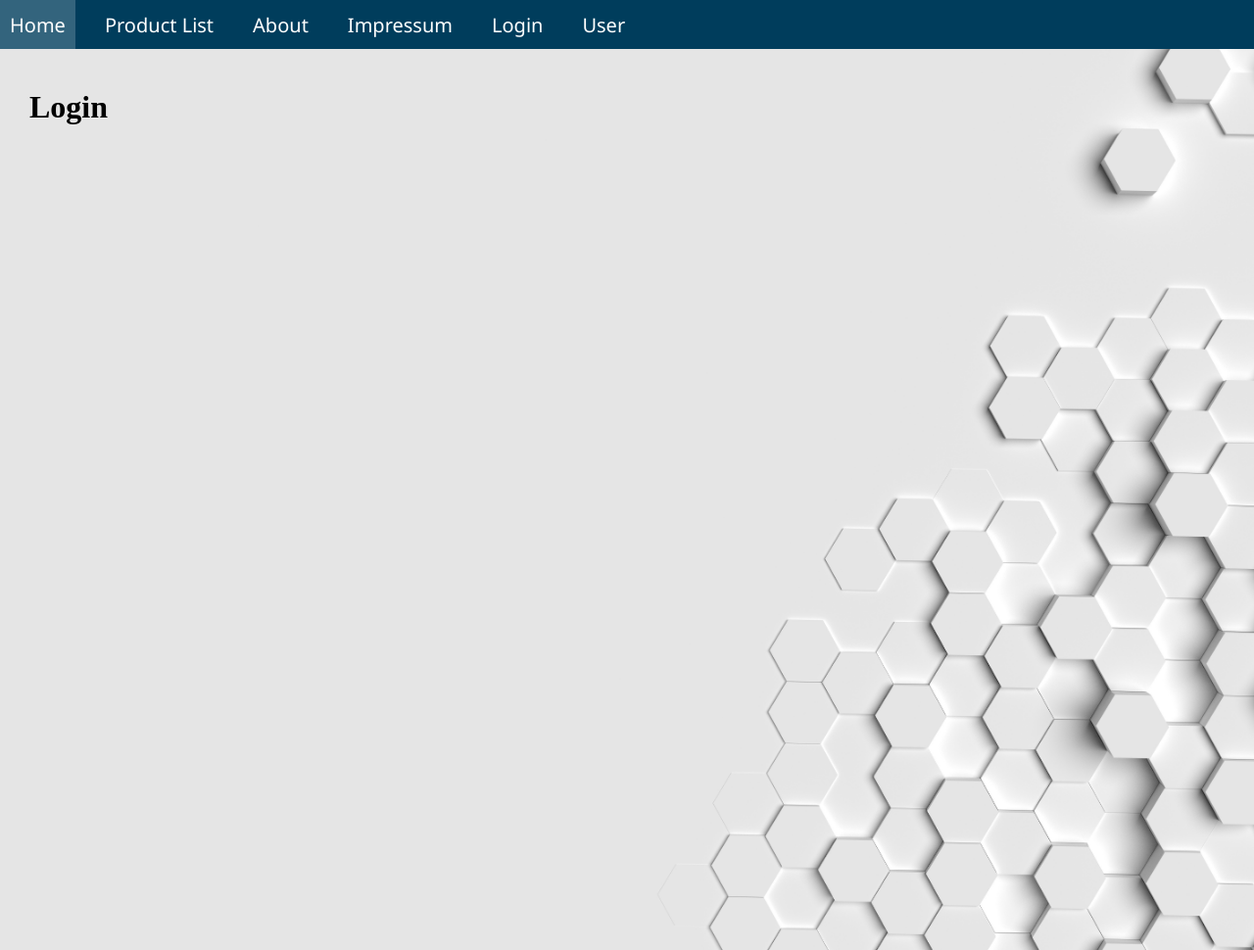
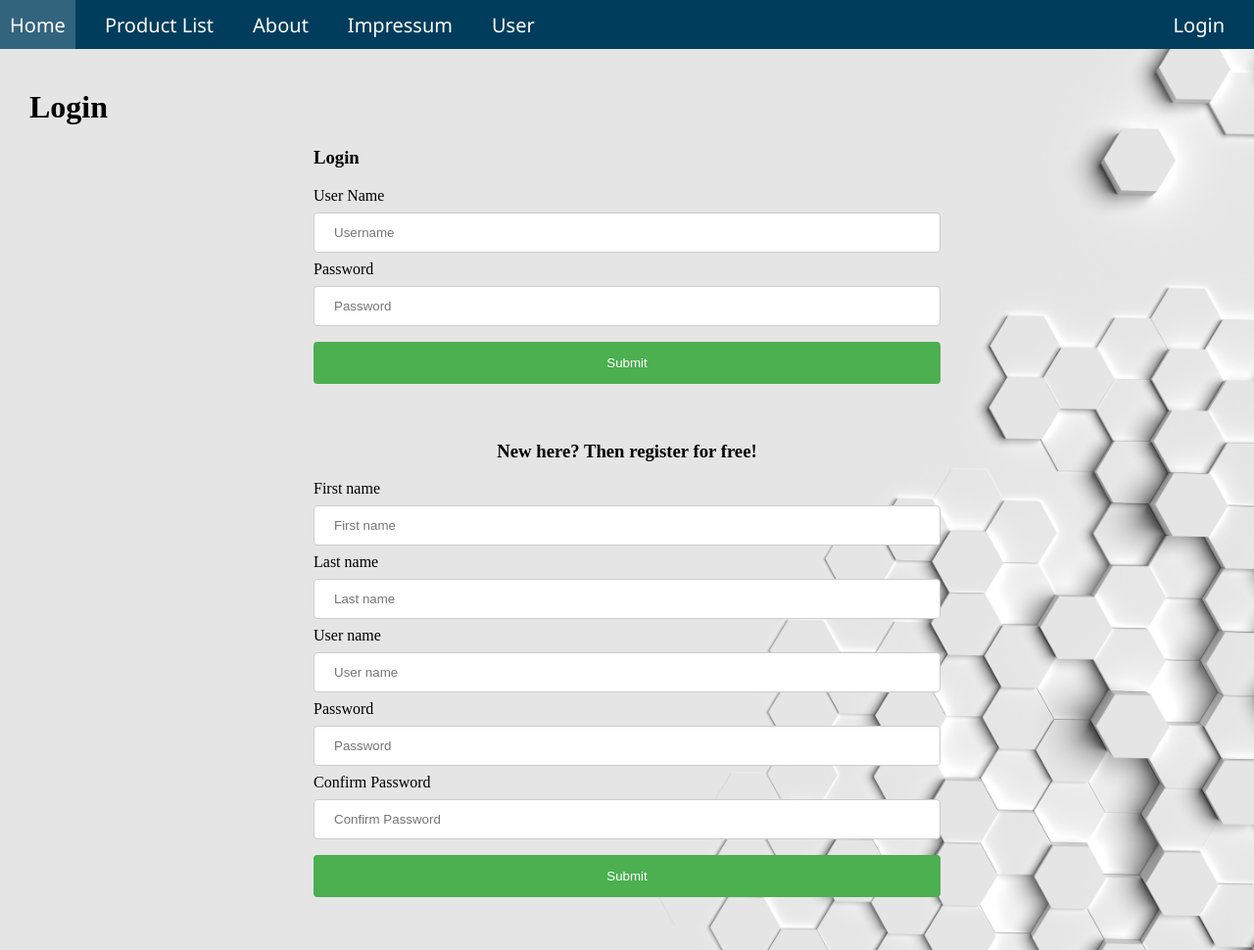
Before and after one commit to SchniederSim/Webserver_Schnieder_Czeslik, a PHP site: page /login.php in a window 1280 px wide. Shown: the whole page at 98% size. Run offline with PHP 8.4, Linux system fonts and the light colour scheme; some libraries are stand-ins or nearby versions.

Commit message:
login-page, ui adjustments

```diff
--- a/src/global-styles.css
+++ b/src/global-styles.css
@@ -57,6 +57,11 @@ ul {
   align-items: center;
 }
 
+.right-item{
+  position: fixed;
+  right: 0px;
+}
+
 li{
   height: var(--nav-bar-height);
   padding: 0px 10px;
--- /dev/null
+++ b/src/login.css
@@ -0,0 +1,33 @@
+.login-form-container{
+    max-width: 50vw;
+    margin: auto;
+}
+
+form[name="loginForm"]{
+    margin-bottom: 50px;
+}
+
+input[type=email], input[type=password],input[type=text] {
+    width: 100%;
+    padding: 12px 20px;
+    margin: 8px 0;
+    display: inline-block;
+    border: 1px solid #ccc;
+    border-radius: 4px;
+    box-sizing: border-box;
+  }
+
+  input[type=submit] {
+    width: 100%;
+    background-color: #4CAF50;
+    color: white;
+    padding: 14px 20px;
+    margin: 8px 0;
+    border: none;
+    border-radius: 4px;
+    cursor: pointer;
+  }
+
+  input[type=submit]:hover {
+    background-color: #45a049;
+  }
--- a/src/login.php
+++ b/src/login.php
@@ -1,12 +1,77 @@
+
 <link rel="stylesheet" href="global-styles.css">
-<script src="jquery-test.js"></script>
+<link rel="stylesheet" href="login.css">
 <script type="module" src="scripts/navbar.js"></script>
+
+<script src="/socket.io/socket.io.js"></script>
 
 <div class="navbar-page-container">
     <custom-navbar></custom-navbar>
     <div class="page">
         <div class="page-container">
             <h1 class="header">Login</h1>
+            <div class="login-form-container">
+                <h3>Login</h3>
+                <form name="loginForm" action="index.php" onsubmit="return checkUserLogin()" method="post">
+                    <label for="user">User Name</label>
+                    <input type="email" id="user" name="username" placeholder="Username">
+
+                    <label for="password">Password</label>
+                    <input type="password" id="password" name="password" placeholder="Password">
+                    <input type="submit" value="Submit" name="submit-login">
+                </form>
+                <h3 style="text-align: center">New here? Then register for free!</h3>
+                <form name="registrationForm" action="user.php" onsubmit="return checkForNewUser()" method="post">
+                    <label for="firstname">First name</label>
+                    <input type="text" id="firstname" name="firstname" placeholder="First name">
+
+                    <label for="lastname">Last name</label>
+                    <input type="text" id="lastname" name="lastname" placeholder="Last name">
+
+                    <label for="username-register">User name</label>
+                    <input type="text" id="username-register" name="username-register" placeholder="User name">
+
+                    <label for="password_register">Password</label>
+                    <input type="password" id="password-register" name="password-register" placeholder="Password">
+
+                    <label for="password-register_confirm">Confirm Password</label>
+                    <input type="password" id="password-register-confirm" name="password-register-confirm" placeholder="Confirm Password">
+
+                    <input type="submit" value="Submit" name="submit-register">
+                </form>
+            </div>
         </div>
     </div>
 </div>
+<script>
+
+    // var socket = io();
+
+    // socket.on("giveAllUsers", (users) =>{
+    //     console.log("Geklappt!");
+    // })
+
+    function checkUserLogin(){
+        // console.log(document.forms['loginForm']['username'].value);
+        // console.log(document.forms['loginForm']['password'].value);
+
+        if(document.forms['loginForm']['username'].value !== "test@test.de"
+            || document.forms['loginForm']['password'].value !== "test"){
+                alert('User name or password is wrong!')
+                return false;
+        }
+    }
+
+    function checkForNewUser(){
+        alert("Calling database");
+        console.log("Calling database");
+        // socket.emit('getAllUsers');
+        // getAllUsers();
+    }
+
+
+    // function callDatabaseTest(){
+    //     alert("Calling database");
+    //     console.log("Calling database");
+    // }
+</script>
--- a/src/product-list.css
+++ b/src/product-list.css
@@ -42,6 +42,7 @@
     border: 0;
     cursor: pointer;
     border-radius: 100vh;
+    background-color: transparent;
   }
 
   .search-bar-container:focus-within {
@@ -52,4 +53,5 @@
     opacity: 1;
     cursor: initial;
     width: calc(100% - 40px);
+    background-color: transparent;
 }
--- a/src/scripts/navbar.js
+++ b/src/scripts/navbar.js
@@ -9,8 +9,8 @@ export class Navbar extends HTMLElement {
                     <li><a href="product-list.php">Product List</a></li>
                     <li><a href="about.php">About</a></li>
                     <li><a href="impressum.php">Impressum</a></li>
-                    <li><a href="login.php">Login</a></li>
                     <li><a href="user.php">User</a></li>
+                    <li class="right-item"><a href="login.php">Login</a></li>
                 </ul>
             </div>
         `
--- a/src/scripts/product.js
+++ b/src/scripts/product.js
@@ -18,8 +18,8 @@ export class Product extends HTMLElement {
                         <div class="product-rating" style="margin: 10px;">${shippingInfo}</div>
                     </div>
                 </div>
+                <hr>
             </div>
-        <hr>
             `
     }
 }
```
Also changed, not shown: src/about.php (+14 -0 lines), src/index.php (+7 -1 lines), src/scripts/user.js (added, +11 -0 lines), src/user.css (added, +8 -0 lines), src/user.php (+8 -0 lines). Lines whose indentation alone changed are shown as unchanged.
